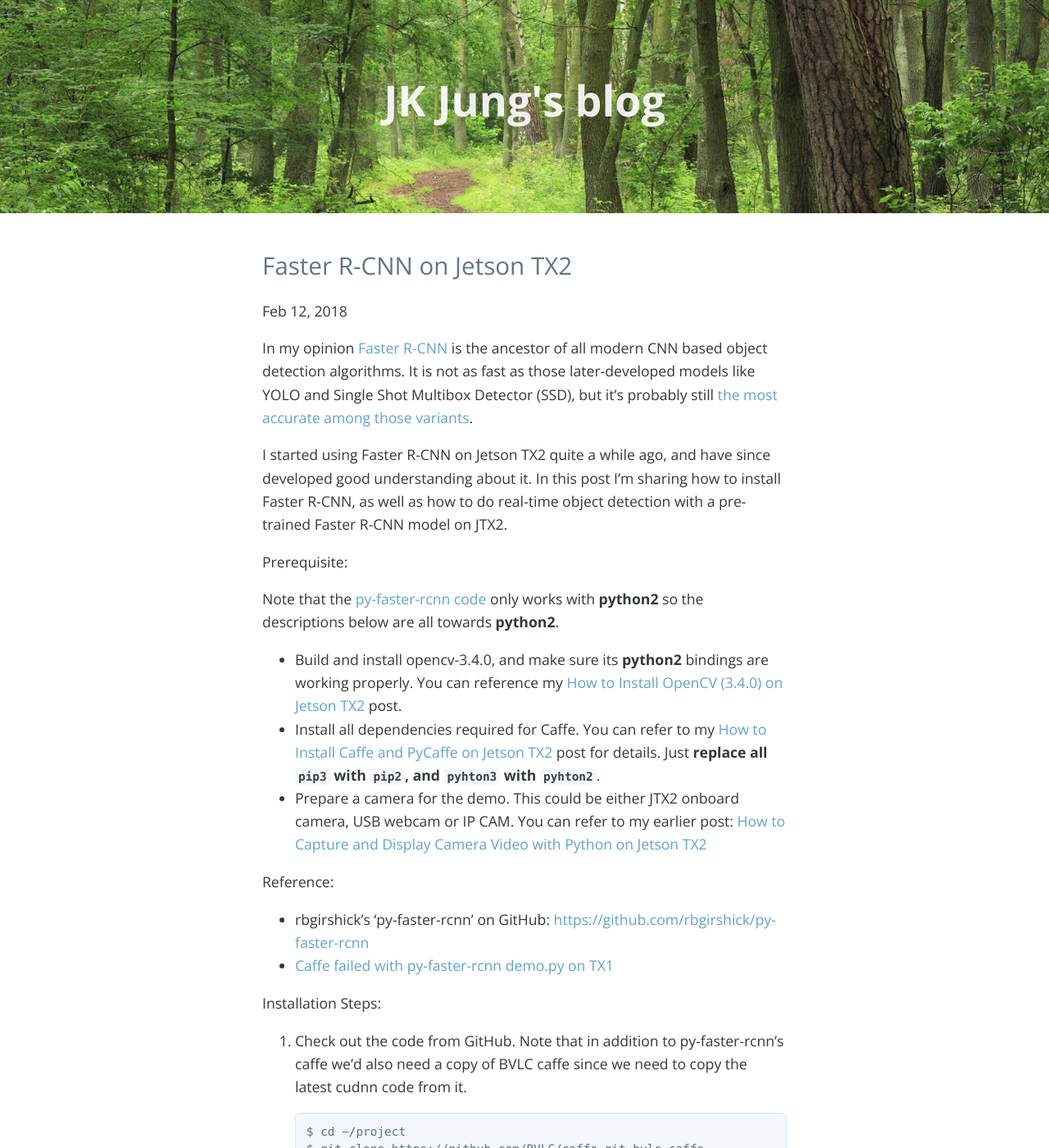
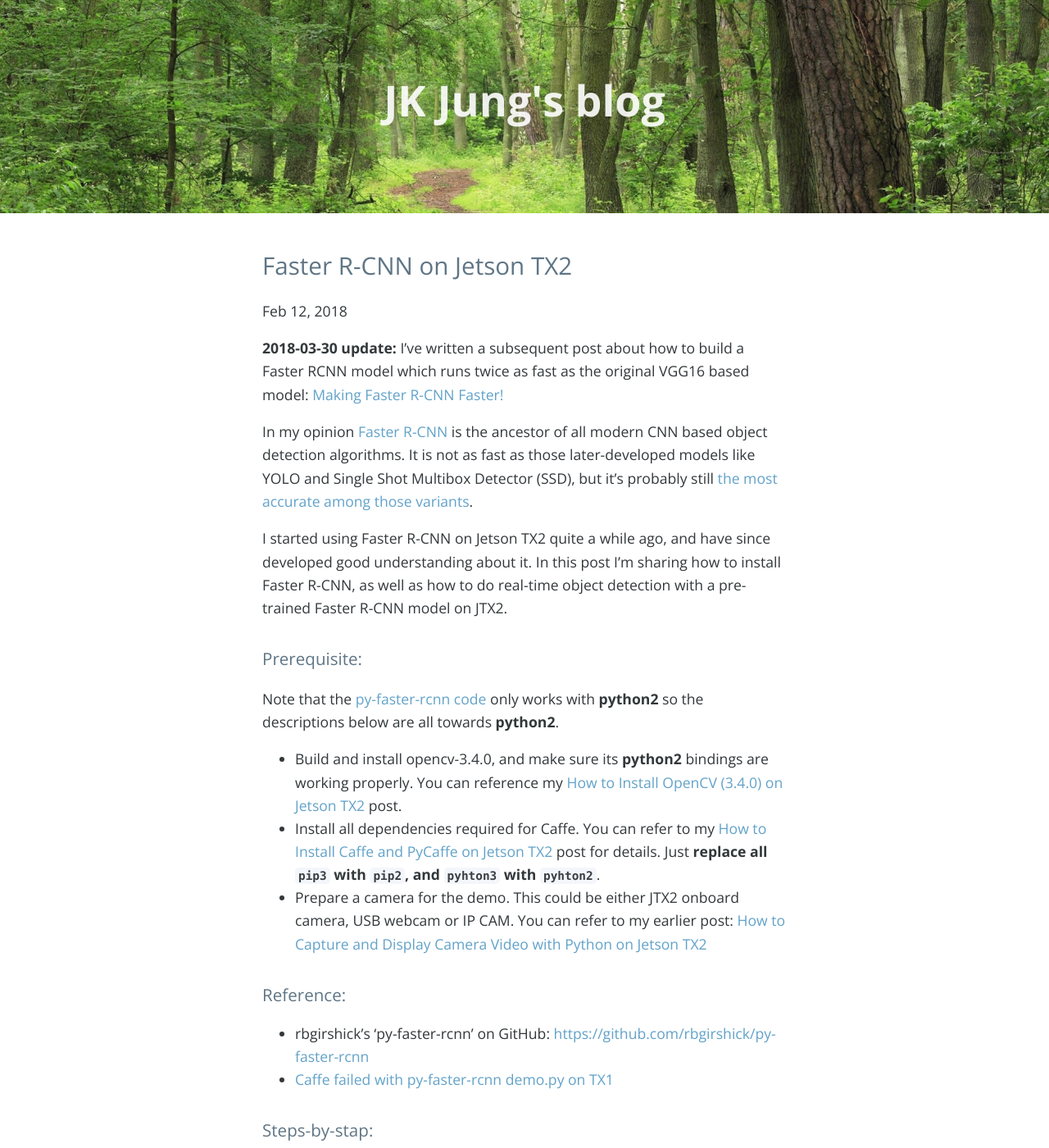
Before and after one commit to jkjung-avt/jkjung-avt.github.io, a Jekyll site: the page built from _posts/2018-02-12-faster-rcnn.md, in a window 1280 px wide and 1400 px high. Shown: the whole window at 82% size. Built offline with Jekyll 4.4.1, drawn with Linux system fonts in a browser that asks for light colours; nearby versions of some CDN libraries; comment, search, counter and statistics services are not loaded; some of the changed text lies outside the part shown.

Commit message:
Add a link to the Make FRCN Faster post

```diff
--- a/_posts/2018-02-12-faster-rcnn.md
+++ b/_posts/2018-02-12-faster-rcnn.md
@@ -8,11 +8,13 @@ category: "frcn"
 tags: frcn rcnn
 ---
 
+**2018-03-30 update:** I've written a subsequent post about how to build a Faster RCNN model which runs twice as fast as the original VGG16 based model: [Making Faster R-CNN Faster!](https://jkjung-avt.github.io/making-frcn-faster/)
+
 In my opinion [Faster R-CNN](https://arxiv.org/abs/1506.01497) is the ancestor of all modern CNN based object detection algorithms. It is not as fast as those later-developed models like YOLO and Single Shot Multibox Detector (SSD), but it's probably still [the most accurate among those variants](https://arxiv.org/abs/1611.10012).
 
 I started using Faster R-CNN on Jetson TX2 quite a while ago, and have since developed good understanding about it. In this post I'm sharing how to install Faster R-CNN, as well as how to do real-time object detection with a pre-trained Faster R-CNN model on JTX2.
 
-Prerequisite:
+# Prerequisite:
 
 Note that the [py-faster-rcnn code](https://github.com/rbgirshick/py-faster-rcnn) only works with **python2** so the descriptions below are all towards **python2**.
 
@@ -20,12 +22,12 @@ Note that the [py-faster-rcnn code](https://github.com/rbgirshick/py-faster-rcnn
 * Install all dependencies required for Caffe. You can refer to my [How to Install Caffe and PyCaffe on Jetson TX2](https://jkjung-avt.github.io/caffe-on-tx2/) post for details. Just **replace all `pip3` with `pip2`, and `pyhton3` with `pyhton2`**.
 * Prepare a camera for the demo. This could be either JTX2 onboard camera, USB webcam or IP CAM. You can refer to my earlier post: [How to Capture and Display Camera Video with Python on Jetson TX2](https://jkjung-avt.github.io/tx2-camera-with-python/)
 
-Reference:
+# Reference:
 
 * rbgirshick's 'py-faster-rcnn' on GitHub: [https://github.com/rbgirshick/py-faster-rcnn](https://github.com/rbgirshick/py-faster-rcnn)
 * [Caffe failed with py-faster-rcnn demo.py on TX1](https://devtalk.nvidia.com/default/topic/974063/jetson-tx1/caffe-failed-with-py-faster-rcnn-demo-py-on-tx1/post/5010194/#5010194)
 
-Installation Steps:
+# Steps-by-stap:
 
 1. Check out the code from GitHub. Note that in addition to py-faster-rcnn's caffe we'd also need a copy of BVLC caffe since we need to copy the latest cudnn code from it.
 
```
Also changed, not shown: other parts of _posts/2018-02-12-faster-rcnn.md (+1 -1 lines).
